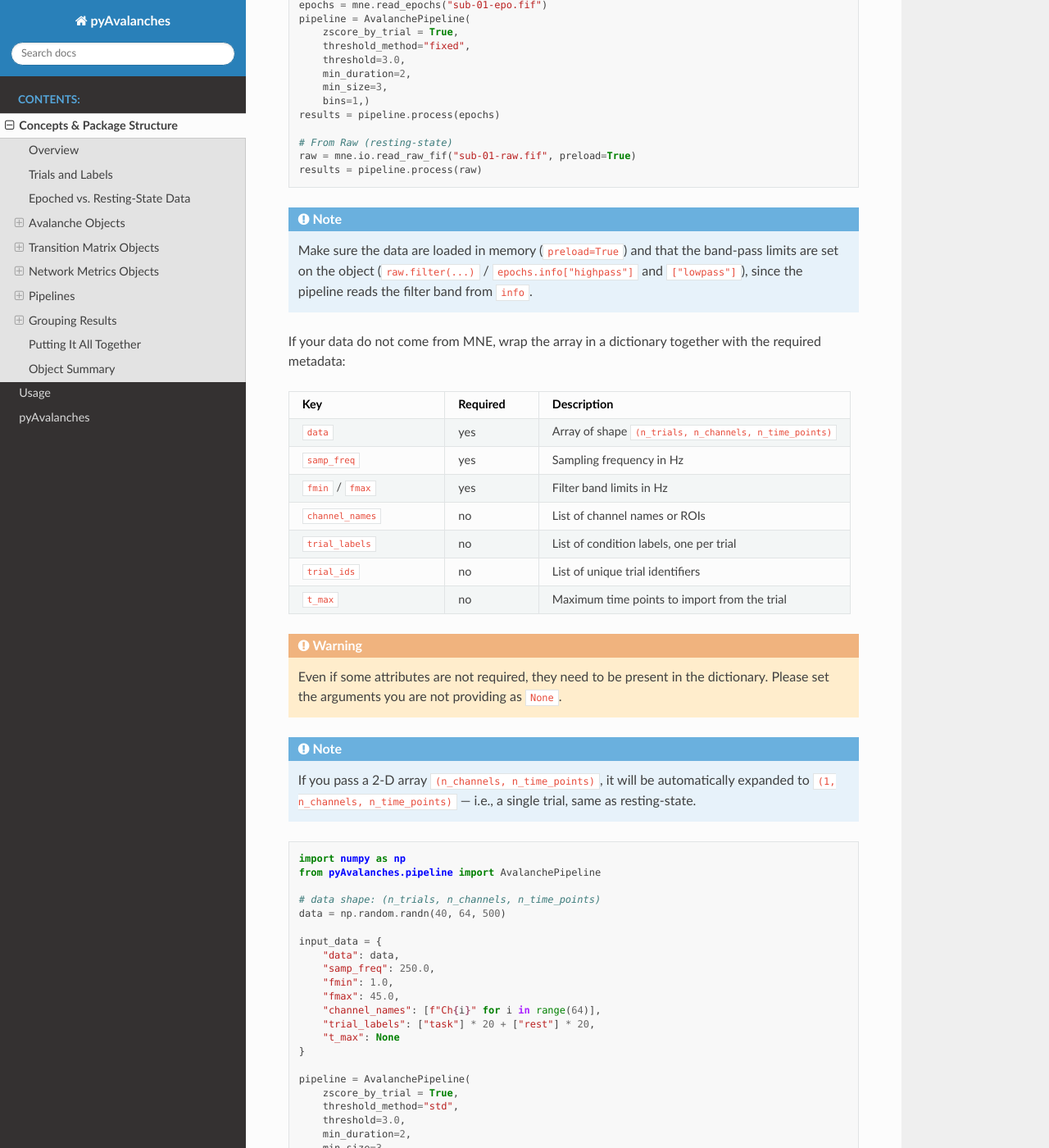
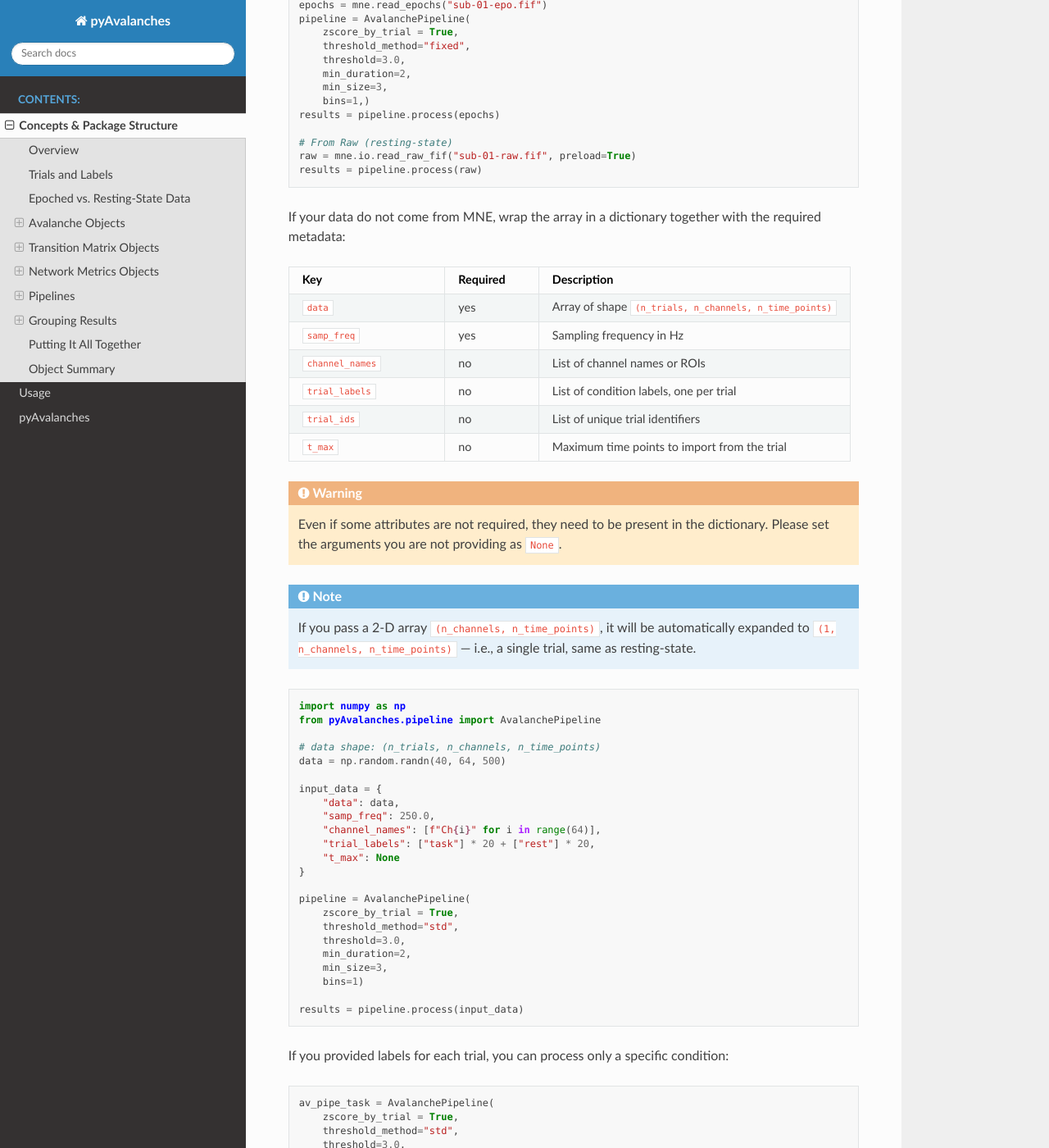
Before and after one commit to morgane-marz/pyAvalanches, a Sphinx documentation site: the page built from docs/concepts.rst, in a window 1280 px wide and 1400 px high, scrolled down 8080 px. Shown: the whole window at 82% size. Built offline with Sphinx 7.4.7 and the Read the Docs theme 3.1.0, drawn with Linux system fonts in a browser that asks for light colours; pages that are not in the unit, such as notebooks, are missing from menus; some of the changed text lies outside the part shown.

Commit message:
updated docs

```diff
--- a/docs/concepts.rst
+++ b/docs/concepts.rst
@@ -489,12 +489,6 @@ are taken from ``info``, so nothing else needs to be specified:
    raw = mne.io.read_raw_fif("sub-01-raw.fif", preload=True)
    results = pipeline.process(raw)
 
-.. note::
-   Make sure the data are loaded in memory (``preload=True``) and that the
-   band-pass limits are set on the object (``raw.filter(...)`` /
-   ``epochs.info["highpass"]`` and ``["lowpass"]``), since the pipeline reads
-   the filter band from ``info``.
-
 
 If your data do not come from MNE, wrap the array in a dictionary together with
 the required metadata:
@@ -512,9 +506,6 @@ the required metadata:
    * - ``samp_freq``
      - yes
      - Sampling frequency in Hz
-   * - ``fmin`` / ``fmax``
-     - yes
-     - Filter band limits in Hz
    * - ``channel_names``
      - no
      - List of channel names or ROIs
@@ -548,8 +539,6 @@ the required metadata:
    input_data = {
        "data": data,
        "samp_freq": 250.0,
-       "fmin": 1.0,
-       "fmax": 45.0,
        "channel_names": [f"Ch{i}" for i in range(64)],
        "trial_labels": ["task"] * 20 + ["rest"] * 20,
        "t_max": None
@@ -874,8 +863,6 @@ the pipeline:
     input_data = {
         "data_array": data,
         "samp_freq": 256.0,
-        "fmin": 1.0,
-        "fmax": 40.0,
         "channel_names": ["Fp1", "Fp2", "C3", "C4"],
         "trial_labels": ["left_hand", "right_hand", "left_hand"],
         "t_max": None
--- a/docs/index.rst
+++ b/docs/index.rst
@@ -90,7 +90,6 @@ And start the analysis!
    input_data = {
        "data_array": your_data,           # 2D or 3D array
        "samp_freq": 256.0,               # sampling frequency (Hz)
-       "fmin": 1.0, "fmax": 40.0,        # filter range (Hz)
        "channel_names": ["Fp1", "Fp2", "C3", "C4"],
        "trial_labels": ["left", "right", "left"],
    }
```
Also changed, not shown: docs/usage.rst (+0 -10 lines).
